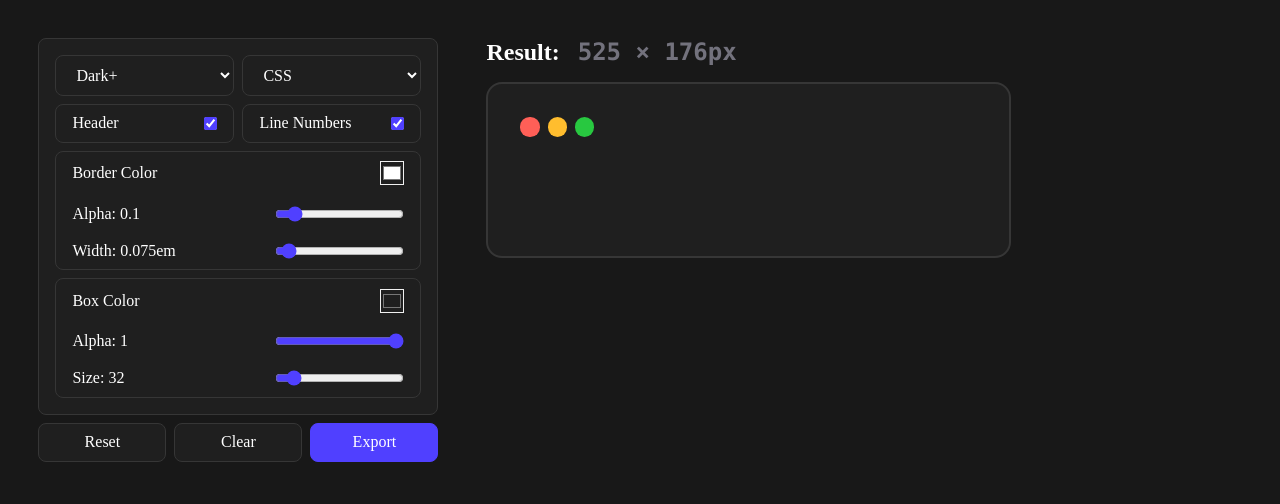
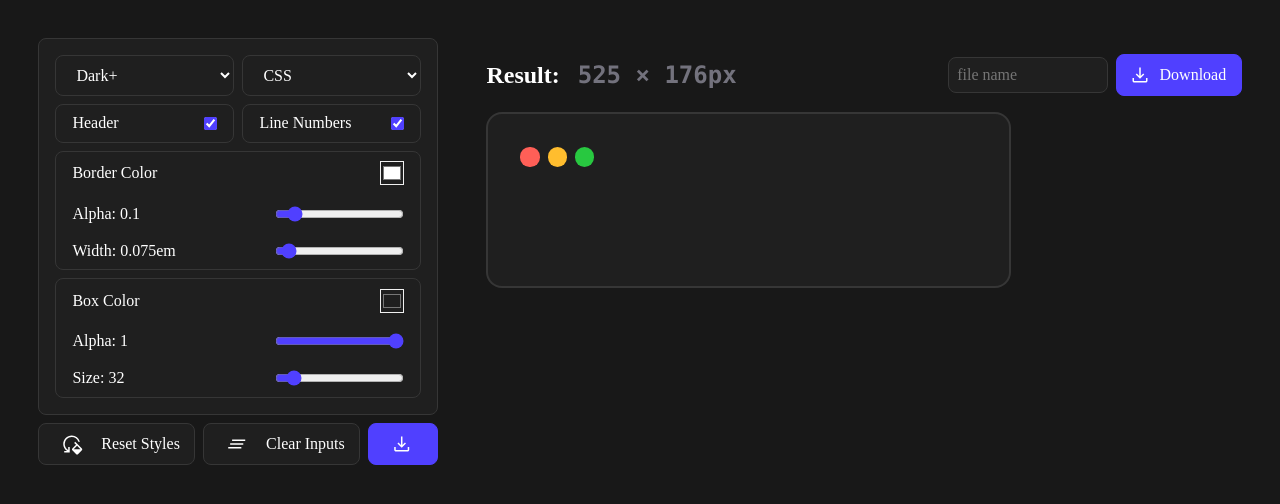
Before and after one commit to Fabian04HV/codebox2go, a React (Vite) app: page / in a window 1280 px wide. Shown: the top 504 px of the page. Built offline with nearby package versions, Linux system fonts and the light colour scheme.

Commit message:
ADD: Named Export

```diff
--- a/src/App.jsx
+++ b/src/App.jsx
@@ -25,6 +25,7 @@ function App() {
   const [exportSize, setExportSize] = useState('')
   const [header, setHeader] = useState('')
   const [code, setCode] = useState('')
+  const [fileName, setFileName] = useState('')
 
   const updateSetting = (key, value) => {
     setSettings(prev => ({ ...prev, [key]: value }))
@@ -56,6 +57,7 @@ function App() {
     }
   }, [])
 
+  const handleFileName = (e) => { setFileName( e.target.value ) }
   const handleReset = () => { setSettings({ ...DEFAULT_SETTINGS }) }
   const handleClear = () => { setCode(''); setHeader('') }
   const handleExport = () => {
@@ -65,7 +67,7 @@ function App() {
       pixelRatio: 1,
       cacheBust: true
     })
-    .then((dataUrl) => download(dataUrl, `codebox-${exportSize}.png`))
+    .then((dataUrl) => download(dataUrl, fileName !== '' ? `${fileName.trim()}`: `codebox2go-${exportSize}.png`))
     .catch(error => console.error(error))
   }
 
@@ -79,7 +81,11 @@ function App() {
         onExport={handleExport}
       />
       <main>
-        <h2>Result: <span className='export-size-display'>{ exportSize }</span></h2>
+        <header>
+          <h2>Result: <span className='export-size-display'>{ exportSize }</span></h2>
+          <input type="text" placeholder='file name' onChange={handleFileName} value={fileName}/>
+          <button type='button' id='export-button' className='cta' onClick={handleExport}><svg xmlns="http://www.w3.org/2000/svg" height="24px" viewBox="0 -960 960 960" width="24px" fill="#e3e3e3"><path d="M480-328.46 309.23-499.23l42.16-43.38L450-444v-336h60v336l98.61-98.61 42.16 43.38L480-328.46ZM252.31-180Q222-180 201-201q-21-21-21-51.31v-108.46h60v108.46q0 4.62 3.85 8.46 3.84 3.85 8.46 3.85h455.38q4.62 0 8.46-3.85 3.85-3.84 3.85-8.46v-108.46h60v108.46Q780-222 759-201q-21 21-51.31 21H252.31Z"/></svg><span>Download</span></button>
+        </header>
         <CodeBox
           settings={settings}
           ref={codeBoxRef}
--- a/src/components/Controls.jsx
+++ b/src/components/Controls.jsx
@@ -65,9 +65,9 @@ export default function Controls({ settings, onSettingChange, onReset, onClear,
       </div>
     </div>
     <footer>
-      <button type='button' onClick={onReset}>Reset</button>
-      <button type='button' onClick={onClear}>Clear</button>
-      <button type='button' id='export-button' className='cta' onClick={onExport}>Export</button>
+      <button type='button' onClick={onReset}><svg xmlns="http://www.w3.org/2000/svg" height="24px" viewBox="0 -960 960 960" width="24px" fill="#e3e3e3"><path d="M677.23-63.54q-9.08-3.54-16.54-11L504.92-230.31Q490-244.62 490-265q0-20.38 14.92-35.31L653.23-448l-75.69-75.69 41.77-42.15 267.15 265.53q7.46 7.46 11 16.54 3.54 9.08 3.54 18.15 0 9.08-3.54 18.47-3.54 9.38-11 16.84L730.69-74.54q-7.46 7.46-16.84 11Q704.46-60 695.38-60q-9.07 0-18.15-3.54ZM558-269.23h273.62L695-405.85 558-269.23ZM180-140v-60h113.23q-69.3-45-111.27-118.27Q140-391.54 140-480q0-70.77 26.77-132.61 26.77-61.85 72.77-107.85 46-46 107.85-72.77Q409.23-820 480-820q118.61 0 208.81 71.42Q779-677.15 807.92-567.69h-62.23q-27.54-84.54-99.57-138.43Q574.08-760 480-760q-117 0-198.5 81.5T200-480q0 78.15 38.46 141.81 38.46 63.65 101.54 99.34V-360h60v220H180Z"/></svg><span>Reset Styles</span></button>
+      <button type='button' onClick={onClear}><svg xmlns="http://www.w3.org/2000/svg" height="24px" viewBox="0 -960 960 960" width="24px" fill="#e3e3e3"><path d="M140-302.31v-60h525v60H140ZM217.31-450v-60h525v60h-525ZM295-597.69v-60h525v60H295Z"/></svg><span>Clear Inputs</span></button>
+      <button className="cta" type='button' onClick={onExport}><svg xmlns="http://www.w3.org/2000/svg" height="24px" viewBox="0 -960 960 960" width="24px" fill="#e3e3e3"><path d="M480-328.46 309.23-499.23l42.16-43.38L450-444v-336h60v336l98.61-98.61 42.16 43.38L480-328.46ZM252.31-180Q222-180 201-201q-21-21-21-51.31v-108.46h60v108.46q0 4.62 3.85 8.46 3.84 3.85 8.46 3.85h455.38q4.62 0 8.46-3.85 3.85-3.84 3.85-8.46v-108.46h60v108.46Q780-222 759-201q-21 21-51.31 21H252.31Z"/></svg></button>
     </footer>
   </aside>
 )}
--- a/src/index.css
+++ b/src/index.css
@@ -48,10 +48,6 @@ img {
   gap: 3rem;
 }
 
-h1, h2 {
-  margin-bottom: 1rem;
-}
-
 button {
   padding: .6em 1.4em;
   font: inherit;
@@ -99,19 +95,19 @@ select {
   cursor: pointer;
 }
 
+main header {
+  display: flex;
+  gap: .5rem;
+  align-items: center;
+  padding: 1rem 0;
+}
+
 aside{
   width: 100%;
   display: flex;
   flex-direction: column;
   align-items: start;
   gap: .5rem;
-}
-
-aside footer {
-  width: 100%;
-  display: grid;
-  grid-template-columns: repeat(auto-fit, minmax(3rem, 1fr));
-  gap: .5em;
 }
 
 .controls {
@@ -151,6 +147,17 @@ aside footer {
 
 label[for] {
   cursor: pointer;
+}
+
+main header input {
+  margin-left: auto;
+  width: 10rem;
+  color: var(--text-color);
+  font: inherit;
+  background-color: var(--surface-color);
+  border: 1px solid var(--line-color);
+  border-radius: var(--radius);
+  padding: .5em;
 }
 
 .controls input {
@@ -321,23 +328,25 @@ textarea {
   color: var(--secondary-text-color);
 }
 
-.CodeBox .clear-button {
-  padding: 0;
-  height: 1.25em;
-  width: 1.25em;
-
-  border-radius: .35em;
+aside footer {
+  width: 100%;
   display: flex;
-  justify-content: center;
-  align-items: center;
-  position: absolute;
-  right: .5em;
-  border: none;
-  background: none;
-  color: var(--secondary-text-color);
+  justify-content: space-between;
+  gap: .5em;
 }
 
-.clear-button:hover {
-  background: var(--hover-color);
-  color: var(--text-color);
+footer button {
+  flex-grow: 1;
 }
+
+button:has(svg) {
+  display: flex;
+  gap: .5em;
+  align-items: center;
+  padding: .5em .9em .5em .65em;
+}
+
+button svg {
+  fill: var(--text-color);
+  flex: 1 1 0;
+}
```
